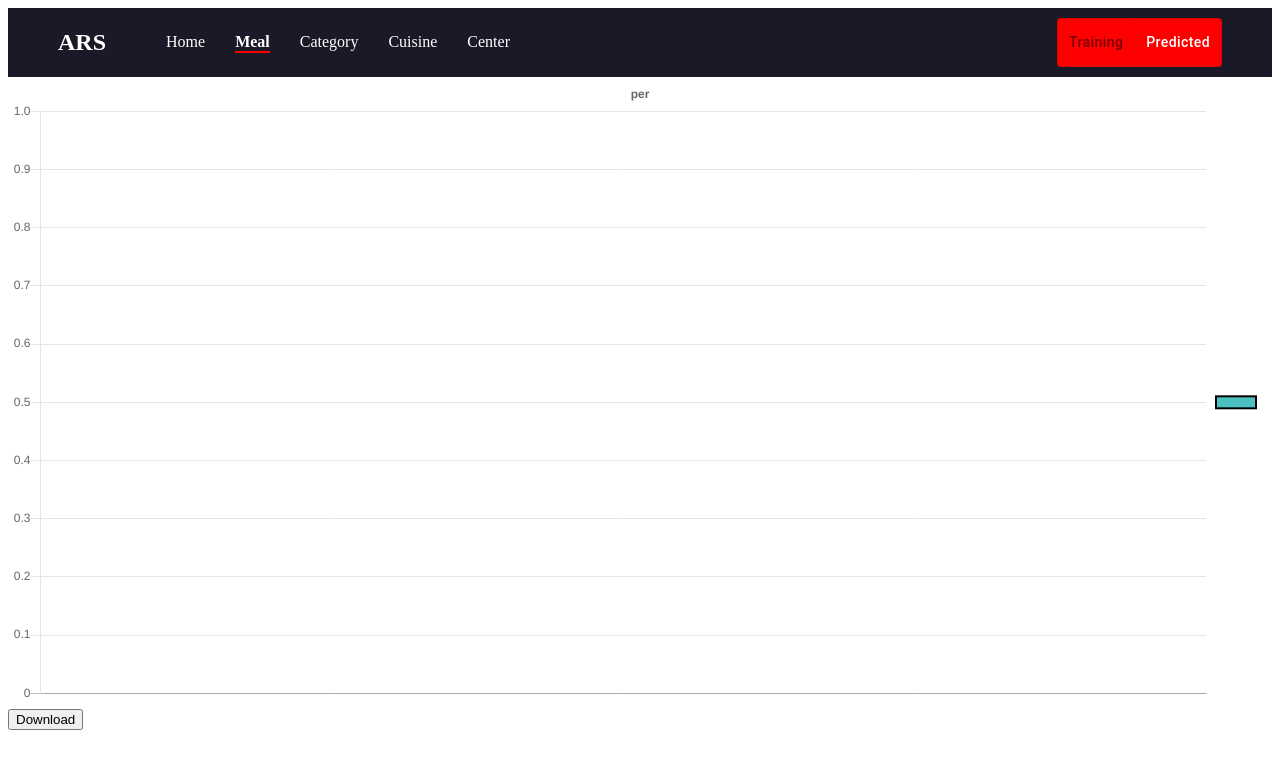
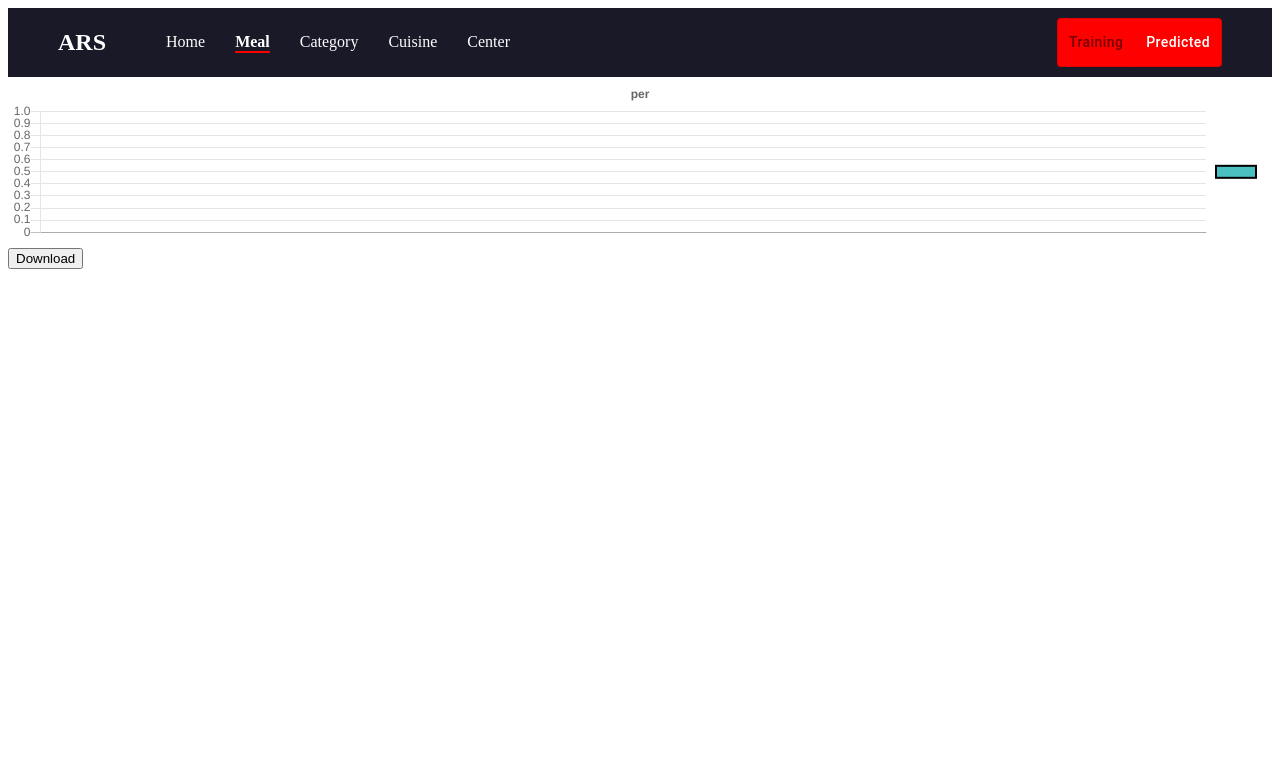
Before and after one commit to thakuraa/datacharts, a React (Create React App) app: page /meal in a window 1280 px wide. Shown: the top 768 px of the page. Built offline with nearby package versions, Linux system fonts and the light colour scheme; no server answers.

Commit message:
customized chart

```diff
--- a/public/index.html
+++ b/public/index.html
@@ -5,10 +5,6 @@
     <link rel="icon" href="%PUBLIC_URL%/favicon.ico" />
     <meta name="viewport" content="width=device-width, initial-scale=1" />
     <meta name="theme-color" content="#000000" />
-    <meta
-      name="description"
-      content="Web site created using create-react-app"
-    />
     <link rel="apple-touch-icon" href="%PUBLIC_URL%/logo192.png" />
     <!--
       manifest.json provides metadata used when your web app is installed on a
--- a/src/components/charts.js
+++ b/src/components/charts.js
@@ -6,7 +6,7 @@ const Chart = ({state,xLabel,yLabel,handleDownload,setPredict,label}) => {
     },[label,setPredict])
     return(
         <div>
-            <Bar data={state} options={{title:{display:true,text:`${yLabel} per ${xLabel}`},legend:{display:true,position:'right'}}} />
+            <Bar data={state} options={{title:{display:true,text:`${yLabel} per ${xLabel}`},responsive: true,maintainAspectRatio: false,legend:{display:true,position:'right'}}} />
             <button onClick={handleDownload}>Download</button>
         </div>
     )
```
